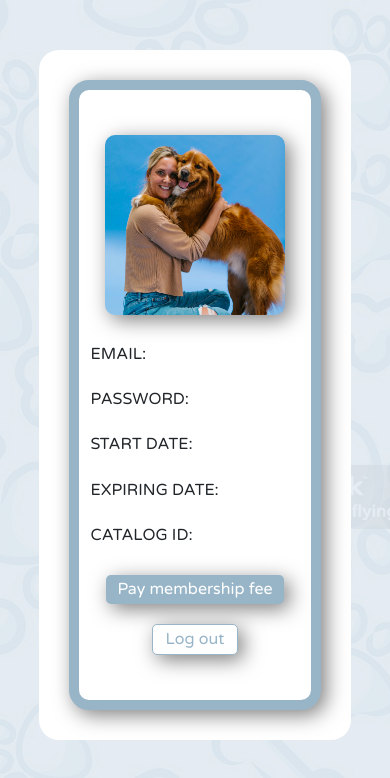
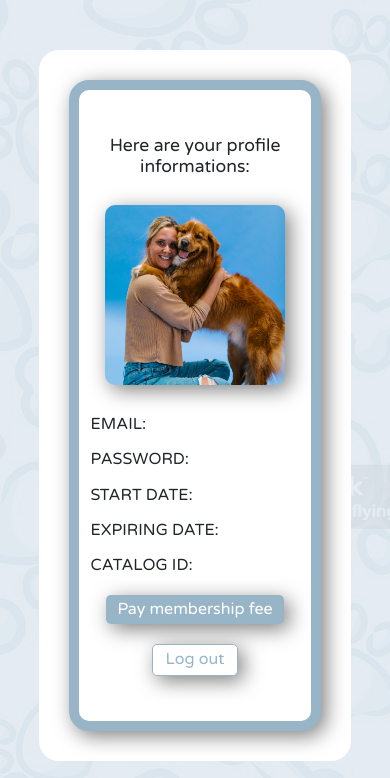
Before and after one commit to violetajosic/Healthy_Paws, a PHP site: page /profile.html in a window 390 px wide. Shown: the part 66-844 px from the top of the page. Run offline with PHP 8.4, Linux system fonts and the light colour scheme; some web fonts are replaced.

Commit message:
u profile.html ubaceni podaci o trenutno ulogovanom korisniku (rade email i password jer ostalo jos nije ubaceno u bazu)

```diff
--- a/profile.html
+++ b/profile.html
@@ -20,6 +20,9 @@
     <div class="help-wrapper profile">
         <div class="profileWhiteWrapper">
             <div class="help-secondWrapper profileWrapper">
+                <div class="row-12 profileHeadingRow">
+                    <div class="col-12 profileHeadingCol"><h3>Here are your profile informations:</h3></div>
+                </div>
                 <div class="row-12 profileRow">
                     <div class="col profileCol profileOwnerImg">
                         <img src="img/profile/dogWithOwner.jpg" alt="Client image with his pet.">
--- a/script/profileInfo.js
+++ b/script/profileInfo.js
@@ -11,6 +11,7 @@ $(document).ready(function() {
 
                 // Populate user information in HTML
                 $('#currentUserEmail').text(userData.email);
+                $('#currentUserPassword').text(userData.password);
                 $('#currentUserStartDate').text(userData.start_date);
                 $('#currentUserExpiringDate').text(userData.expiring_date);
                 $('#currentCatalogID').text(userData.catalog_id);
--- a/style/profile.css
+++ b/style/profile.css
@@ -118,6 +118,10 @@ div#profileCLID {
     div#profileCLID {
         justify-content: center;
     }
+    .profileInfo {
+        flex-direction: row;
+        align-items: center;
+    }
 }
 @media only screen and (max-width: 850px) {
     .profileWhiteWrapper {
```
